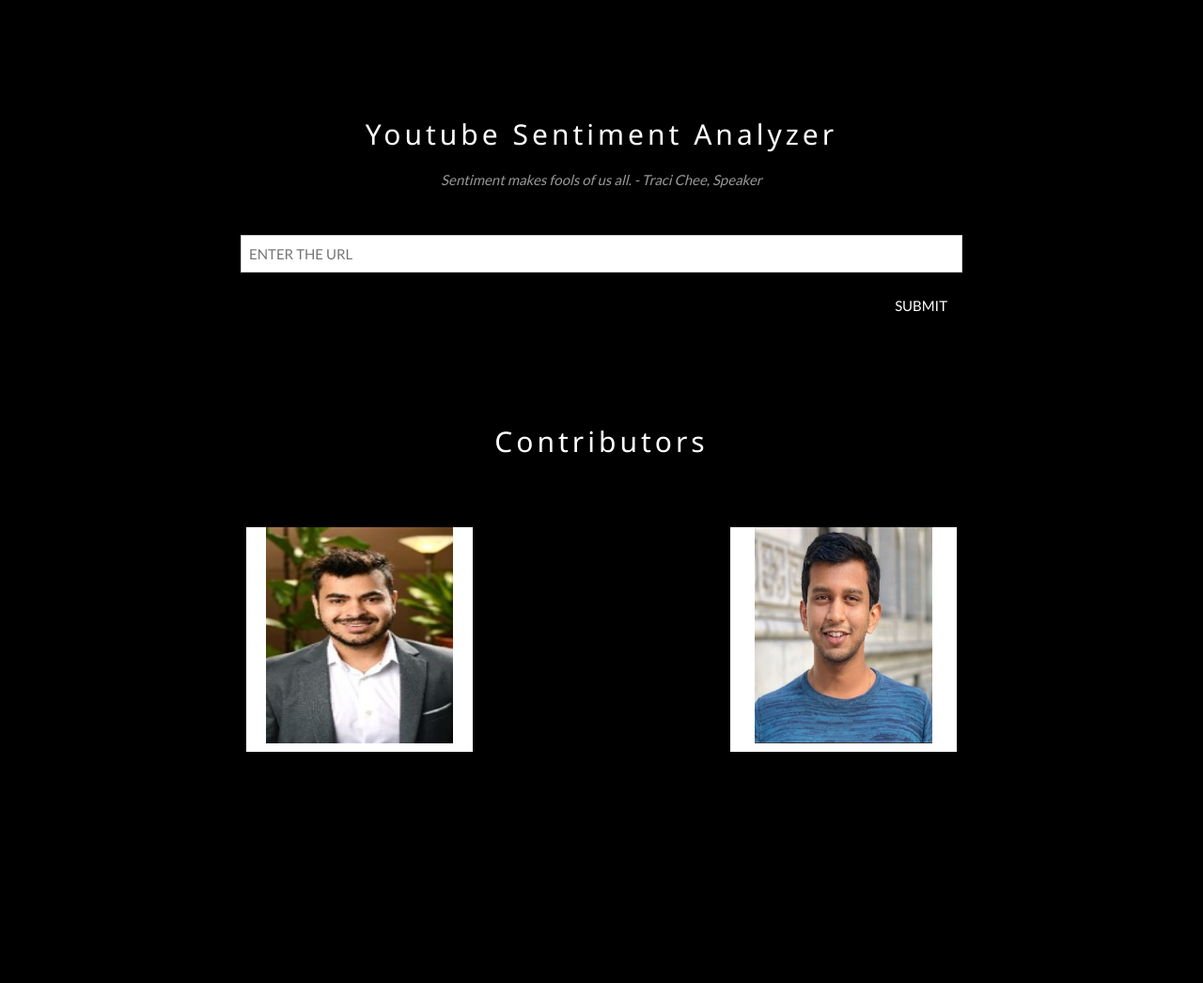
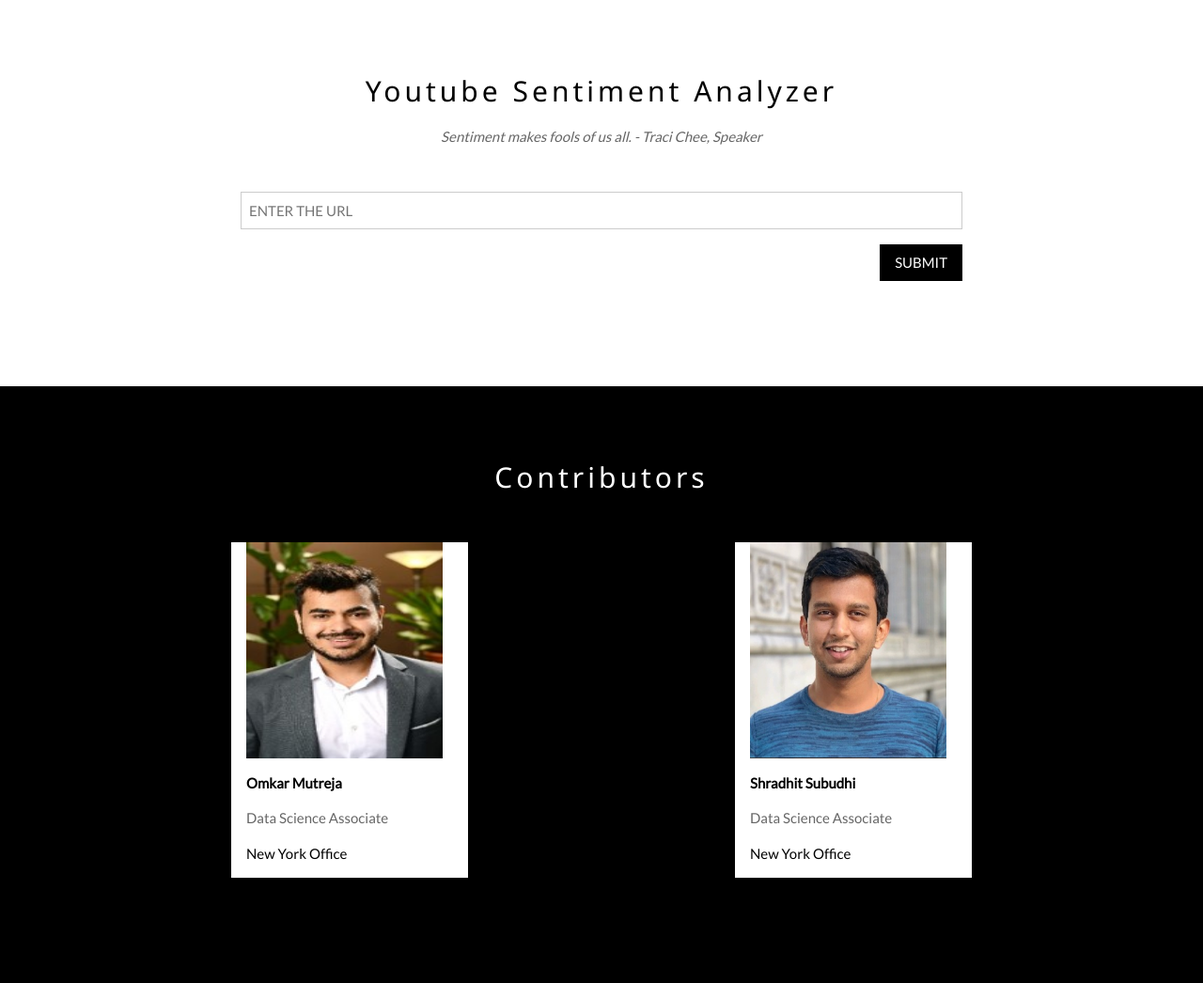
Before and after one commit to shradhit/scrapper_youtube, a Flask app: page /form_data in a window 1280 px wide. Shown: the whole page at 94% size. Before the commit the page ends 800 px from the top, so only its background shows below. Run offline with Flask 2, Linux system fonts and the light colour scheme.

Commit message:
Update template.html

```diff
--- a/flask_scrapper/templates/template.html
+++ b/flask_scrapper/templates/template.html
@@ -39,26 +39,12 @@ body {font-family: "Lato", sans-serif}
 <body>
 
 <!-- Navbar -->
-<div class="w3-top">
-  <div class="w3-bar w3-black w3-card">
-    <a class="w3-bar-item w3-button w3-padding-large w3-hide-medium w3-hide-large w3-right" href="javascript:void(0)" onclick="myFunction()" title="Toggle Navigation Menu"><i class="fa fa-bars"></i></a>
-    <!--<a href="#" class="w3-bar-item w3-button w3-padding-large">HOME</a>-->
-    <!--<a href="#analyzer" class="w3-bar-item w3-button w3-padding-large w3-hide-small">ANALYZER</a>-->
-    <!--<a href="#about" class="w3-bar-item w3-button w3-padding-large w3-hide-small">ABOUT</a>-->
-    <!--<a href="#contact" class="w3-bar-item w3-button w3-padding-large w3-hide-small">CONTACT</a>-- >
-    </div>
-</div>
 
 <!-- Navbar on small screens (remove the onclick attribute if you want the navbar to always show on top of the content when clicking on the links) -->
-<div id="navDemo" class="w3-bar-block w3-black w3-hide w3-hide-large w3-hide-medium w3-top" style="margin-top:46px">
-  <!--<a href="#analyzer" class="w3-bar-item w3-button w3-padding-large" onclick="myFunction()">ANALYZER</a> -->
-  <!--<a href="#about" class="w3-bar-item w3-button w3-padding-large" onclick="myFunction()">ABOUT</a>-->
-  <!--<a href="#contact" class="w3-bar-item w3-button w3-padding-large" onclick="myFunction()">CONTACT</a>-->
-  <!--<a href="#" class="w3-bar-item w3-button w3-padding-large" onclick="myFunction()">MERCH</a>-->
-</div>
+
 
 <!-- Page content -->
-<div class="w3-content" style="max-width:2000px;margin-top:46px">
+<!--<div class="w3-content" style="max-width:2000px;margin-top:46px">==>
 
 
   <!-- Automatic Slideshow Images -->
@@ -81,9 +67,10 @@ body {font-family: "Lato", sans-serif}
           <div id = "loader" style="display:none;margin: 0 auto; margin-top: 40px;top:40px" class="loader"></div>
 
       </form>
-	  <br><br><br>
+    </div>
+  </div>
 
-<div>
+
 	  <!--<iframe id = "youtube-link" width="420" height="345"></iframe>-->
   <!--  onclick="onSubmit();"``<div id = "output" style="display:none">-->
 
@@ -93,7 +80,7 @@ body {font-family: "Lato", sans-serif}
   <div class="w3-black" id="about">
     <div class="w3-container w3-content w3-padding-64" style="max-width:800px">
       <h2 class="w3-wide w3-center">Contributors</h2>
-      <p class="w3-opacity w3-center"><i></i></p><br>
+      <p class="w3-opacity w3-center"><i></i></p>
 
     <!--<ul class="w3-ul w3-border w3-white w3-text-grey">
         <li class="w3-padding">September <span class="w3-tag w3-red w3-margin-left">Sold out</span></li>
@@ -113,18 +100,10 @@ body {font-family: "Lato", sans-serif}
             <!--<button class="w3-button w3-black w3-margin-bottom" onclick="document.getElementById('ticketModal').style.display='block'">Buy Tickets</button>-->
           </div>
         </div>
-        <!--<div class="w3-third w3-margin-bottom">
-          <img src="/w3images/paris.jpg" alt="Paris" style="width:100%" class="w3-hover-opacity">
-          <div class="w3-container w3-white">
-            <p><b>Paris</b></p>
-            <p class="w3-opacity">Sat 28 Nov 2016</p>
-            <p>Praesent tincidunt sed tellus ut rutrum sed vitae justo.</p>
-            <button class="w3-button w3-black w3-margin-bottom" onclick="document.getElementById('ticketModal').style.display='block'">Buy Tickets</button>
-          </div>
-        </div>-->
+
         <div class="w3-third w3-margin-bottom" style="float:right">
           <div class="w3-container w3-white">
-            <img src="{{url_for('static', filename = 'headshot-shradhitsubudhi.png')}}"  style="width:90%" height="230" >
+            <img src="{{url_for('static', filename = 'headshot-shradhitsubudhi.png')}}"  style="width:95%" height="230" >
 
             <p><b>Shradhit Subudhi</b></p>
             <p class="w3-opacity">Data Science Associate </p>
@@ -132,12 +111,13 @@ body {font-family: "Lato", sans-serif}
             <!--<button class="w3-button w3-black w3-margin-bottom" onclick="document.getElementById('ticketModal').style.display='block'">Buy Tickets</button>-->
           </div>
         </div>
+
       </div>
     </div>
   </div>
 
   <!-- Ticket Modal -->
-  <div id="ticketModal" class="w3-modal">
+  <!--<div id="ticketModal" class="w3-modal">
     <div class="w3-modal-content w3-animate-top w3-card-4">
       <header class="w3-container w3-teal w3-center w3-padding-32">
         <span onclick="document.getElementById('ticketModal').style.display='none'"
@@ -154,10 +134,10 @@ body {font-family: "Lato", sans-serif}
         <p class="w3-right">Need <a href="#" class="w3-text-blue">help?</a></p>
       </div>
     </div>
-  </div>
+  </div> -->
 
   <!-- The Contact Section -->
-  <div class="w3-container w3-content w3-padding-64" style="max-width:800px" id="contact">
+  <!--<div class="w3-container w3-content w3-padding-64" style="max-width:800px" id="contact">-->
     <!--<h2 class="w3-wide w3-center">CONTACT</h2>
 
 	 <div class="w3-row w3-padding-32">
@@ -177,10 +157,9 @@ body {font-family: "Lato", sans-serif}
 
 
 
-  </div>
+<!--  </div>-->
 
 <!-- End Page Content -->
-</div>
 
 <!-- Image of location/map -->
 
```
